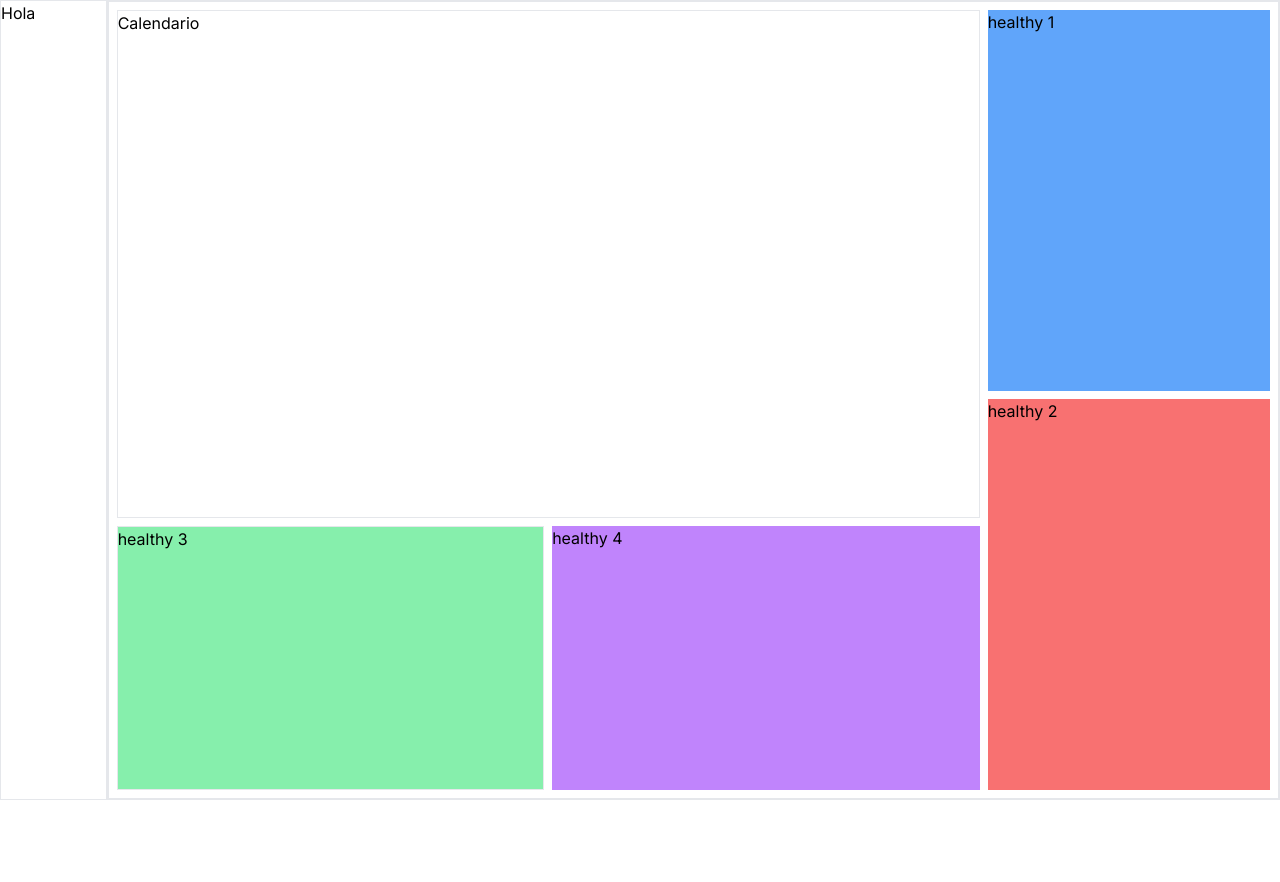
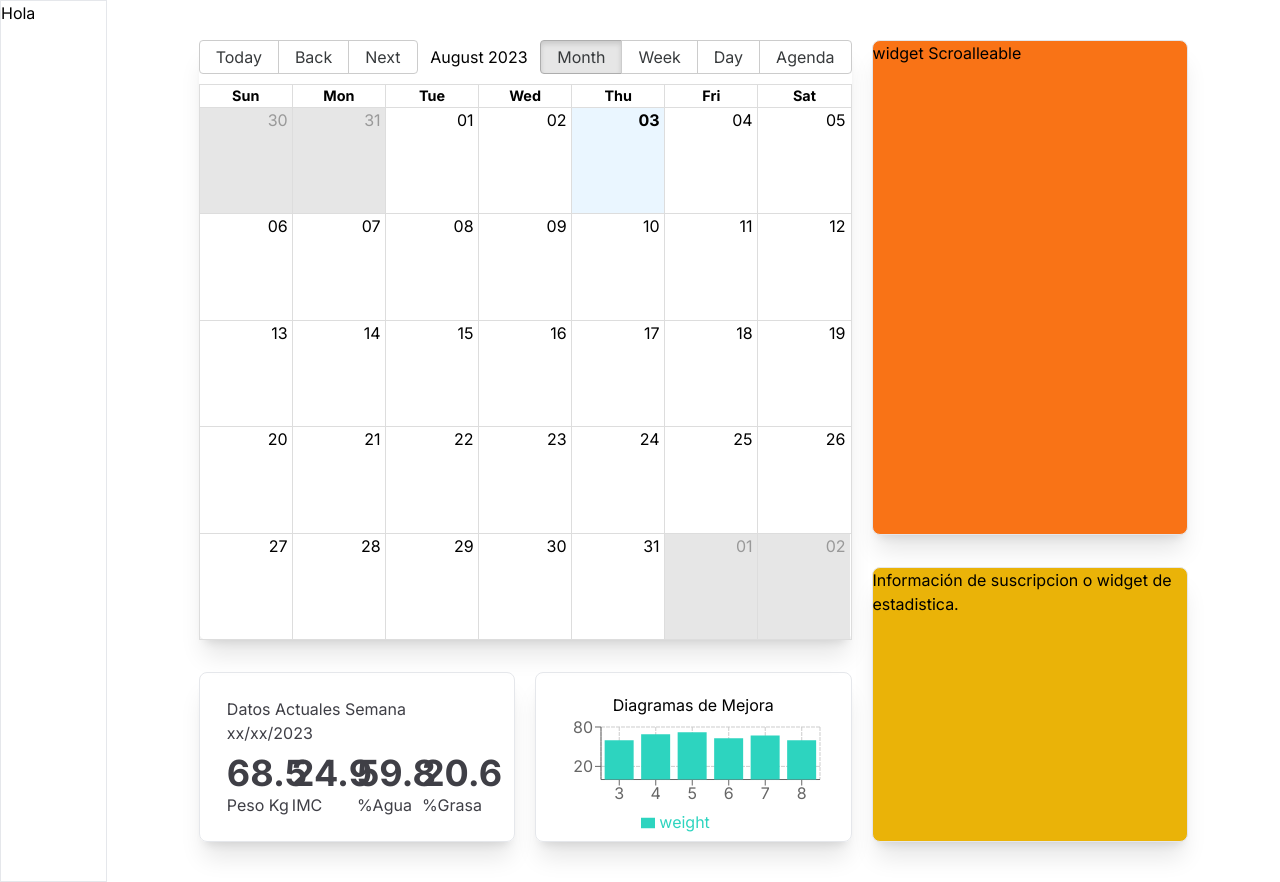
Before and after one commit to Arian1192/NutriSage, a Next.js app: page /dashboard in a window 1280 px wide. Before the commit the page ends 800 px from the top, so only its background shows below. Built offline with nearby package versions, Linux system fonts and the light colour scheme; what tailwindcss-dotted-background would draw is missing.

Commit message:
A bunch changes about charts and structure

```diff
--- /dev/null
+++ b/components/Charts/SimpleBarCharts.tsx
@@ -0,0 +1,62 @@
+import {
+  ResponsiveContainer,
+  BarChart,
+  CartesianGrid,
+  XAxis,
+  YAxis,
+  Tooltip,
+  Legend,
+  Bar,
+} from "recharts";
+
+const fecha = new Date();
+
+const data = [
+  {
+    day: fecha.getDate(),
+    weight: 60,
+  },
+  {
+    day: fecha.getDate() + 1,
+    weight: 69,
+  },
+
+  {
+    day: fecha.getDate() + 2,
+    weight: 72,
+  },
+
+  {
+    day: fecha.getDate() + 3,
+    weight: 63,
+  },
+
+  {
+    day: fecha.getDate() + 4,
+    weight: 67,
+  },
+
+  {
+    day: fecha.getDate() + 5,
+    weight: 60,
+  },
+];
+
+export const SimpleBarCharts = () => {
+  return (
+    <ResponsiveContainer width="100%" aspect={2.3}>
+      <BarChart
+        data={data}
+
+        margin={{ top: 30, right: 30, bottom: 0, left: 5 }}
+      >
+        <CartesianGrid strokeDasharray="4 1 " />
+        <XAxis dataKey="day" />
+        <YAxis />
+        <Tooltip />
+        <Legend />
+        <Bar dataKey="weight" fill="#2dd4bf" />
+      </BarChart>
+    </ResponsiveContainer>
+  );
+};
--- /dev/null
+++ b/components/Charts/StackedAreaChart.tsx
@@ -0,0 +1,53 @@
+import { Area, AreaChart, CartesianGrid, ResponsiveContainer, Tooltip, XAxis, YAxis } from 'recharts';
+
+const fecha = new Date();
+
+const data = [
+  {
+    day: fecha.getDate(),
+    IMC: 33.1,
+  },
+  {
+    day: fecha.getDate() + 1,
+    IMC: 32.6,
+  },
+
+  {
+    day: fecha.getDate() + 2,
+    IMC: 30.5,
+  },
+
+  {
+    day: fecha.getDate() + 3,
+    IMC: 30.8,
+  },
+
+  {
+    day: fecha.getDate() + 4,
+    IMC: 28.3,
+  },
+
+  {
+    day: fecha.getDate() + 5,
+    IMC: 24.5,
+  },
+];
+
+export const StackedAreaChart = () => {
+  return (
+    <ResponsiveContainer width="100%" aspect={2.3}>
+      <AreaChart
+        width={320}
+        height={200}
+        data={data}
+        margin={{ top: 30, right: 30, bottom: 10, left: 5 }}
+      >
+        <CartesianGrid strokeDasharray="3 3"/>
+        <XAxis dataKey="day"/>
+        <YAxis />
+        <Tooltip/>
+        <Area type="monotone" dataKey="IMC" stroke='#10b981' fill='#bef264' fillOpacity={0.2}/>
+      </AreaChart>
+    </ResponsiveContainer>
+  );
+};
--- /dev/null
+++ b/components/Dashboard/DashboardComponentBigCalendar.tsx
@@ -0,0 +1,11 @@
+import { Calendar, momentLocalizer } from "react-big-calendar";
+import "react-big-calendar/lib/css/react-big-calendar.css";
+import moment from "moment";
+export const DashboardComponentBigCalendar = () => {
+  const localizer = momentLocalizer(moment);
+  return (
+    <div>
+      <Calendar localizer={localizer} startAccessor="start" endAccessor="end" style={{height: 600}} />
+    </div>
+  );
+};
--- /dev/null
+++ b/components/Dashboard/DashboardComponentCardWidget.tsx
@@ -0,0 +1,29 @@
+import { GlassWater } from "lucide-react";
+
+export const DashboardComponentCardWidget = () => {
+  return (
+    <div className="px-[1.7rem] py-[1.5rem] mt-0 mb-0 text-zinc-700">
+      <p className="mb-2">Datos Actuales Semana xx/xx/2023</p>
+      <div className="grid grid-cols-4">
+        <div>
+          <p className="text-xl font-bold xl:text-4xl">
+            68.5
+          </p>
+          <p>Peso Kg</p>
+        </div>
+        <div>
+          <p className="text-xl  font-bold xl:text-4xl">24.9</p>
+          <p>IMC</p>
+        </div>
+        <div>
+          <p className="text-xl font-bold xl:text-4xl">59.8</p>
+          <p>%Agua</p>
+        </div>
+        <div>
+          <p className="text-xl font-bold xl:text-4xl">20.6</p>
+          <p>%Grasa</p>
+        </div>
+      </div>
+    </div>
+  );
+};
--- a/components/Dashboard/DashboardComponentContainer.tsx
+++ b/components/Dashboard/DashboardComponentContainer.tsx
@@ -1,25 +1,41 @@
+"use client";
 import React from "react";
+import { DashboardComponent } from "./DashboardComponentContext";
+import { ListHealthyItems } from "../Navbar/NavbarItems";
 
 export const DashboardComponentContainer = () => {
   return (
-    <div className="grid h-screen grid-cols-12 max-md:grid-cols-1">
+    <div className="grid h-screen grid-cols-12 max-md:grid-cols-1 bg-zinc">
       <div className="col-span-1 border max-md:hidden">Hola</div>
-      <div className="col-span-11 border max-md:col-span-1">
-        <div className="grid h-[100%] w-full grid-cols-8 gap-2 border p-2">
-          <div className="max-sm:row-span-8 col-span-6 row-span-4 h-[100%] border max-md:col-span-8 max-md:row-span-6">
-            Calendario
-          </div>
-          <div className="col-span-2 row-span-3 h-[100%] bg-blue-400 max-md:col-span-8 max-md:row-span-4">
-            healthy 1
-          </div>
-          <div className="col-span-2 row-span-3 h-[100%] bg-red-400 max-md:col-span-8 max-md:row-span-4">
-            healthy 2
-          </div>
-          <div className="col-span-3 row-span-2 border bg-green-300 max-md:col-span-8 max-md:row-span-2">
-            healthy 3
-          </div>
-          <div className="col-span-3 row-span-2 bg-purple-400 max-md:col-span-8 max-md:row-span-2">
-            healthy 4
+      <div className="col-span-11 grid grid-cols-1 lg:grid-cols-3 p-3 md:mx-20 py-10 gap-x-5 gap-y-8 grid-flow-row-dense">
+        {/* Layout Dashboard */}
+        <div className="rounded-lg shadow-xl min-h-[50px] sm:col-span-2 row-span-6">
+          <DashboardComponent.Calendar />
+        </div>
+        <div className="rounded-lg shadow-xl border bg-orange-500 min-h-[50px] sm:row-span-5">
+          {/* Va a ir un widget Scrolleable  */}
+          widget Scroalleable
+        </div>
+        <div className="rounded-lg shadow-xl border bg-yellow-500 min-h-[50px] sm:row-span-5">
+          Información de suscripcion o widget de estadistica.
+        </div>
+        <div className="rounded-lg shadow-xl border min-h-[50px] sm:row-span-4">
+          {/* Datos Actuales */}
+          <DashboardComponent.CardWidget />
+        </div>
+        <div className="rounded-lg shadow-xl border min-h-[50px] sm:row-span-4">
+          <p className="text-center mt-5 -mb-5">Diagramas de Mejora</p>
+          <div className="snap-x snap-mandatory overflow-y-hidden overflow-scroll mx-auto flex w-[100%]  h-auto">
+            <div className="snap-center flex-shrink-0 w-full">
+              <DashboardComponent.BarChart  />
+            </div>
+            <div className="snap-center flex-shrink-0 w-full">
+              <DashboardComponent.StackerAreaChart  />
+            </div>
+            <div className="snap-center flex-shrink-0 w-full">
+              <DashboardComponent.BarChart  />
+            </div>
+            {/* Agrega más divs con tus gráficos de barras aquí */}
           </div>
         </div>
       </div>
--- a/components/Dashboard/DashboardComponentContext.tsx
+++ b/components/Dashboard/DashboardComponentContext.tsx
@@ -1,6 +1,10 @@
-"use client"
+"use client";
 import { createContext, useContext } from "react";
 import { Props } from "../../types/Props";
+import { DashboardComponentBigCalendar } from "./DashboardComponentBigCalendar";
+import { DashboardComponentCardWidget } from "./DashboardComponentCardWidget";
+import { SimpleBarCharts } from "../Charts/SimpleBarCharts";
+import { StackedAreaChart } from "../Charts/StackedAreaChart";
 
 export const DashboardContext = createContext(null);
 
@@ -21,3 +25,8 @@ export const useDashboard = () => {
   }
   return context;
 };
+
+DashboardComponent.Calendar = DashboardComponentBigCalendar;
+DashboardComponent.CardWidget = DashboardComponentCardWidget;
+DashboardComponent.BarChart = SimpleBarCharts;
+DashboardComponent.StackerAreaChart = StackedAreaChart;
--- a/package.json
+++ b/package.json
@@ -21,16 +21,20 @@
     "eslint": "8.46.0",
     "eslint-config-next": "13.4.12",
     "lucide-react": "^0.263.1",
+    "moment": "^2.29.4",
     "next": "13.4.12",
     "postcss": "8.4.27",
     "react": "18.2.0",
+    "react-big-calendar": "^1.8.2",
     "react-dom": "18.2.0",
+    "recharts": "^2.7.3",
     "tailwind-merge": "^1.14.0",
     "tailwindcss": "3.3.3",
     "tailwindcss-animate": "^1.0.6",
     "typescript": "5.1.6"
   },
   "devDependencies": {
+    "@types/react-big-calendar": "^1.6.4",
     "tailwindcss-dotted-background": "^1.1.0"
   }
 }
```
Also changed, not shown: 1 other file (tests, documents, lock files or other folders).
